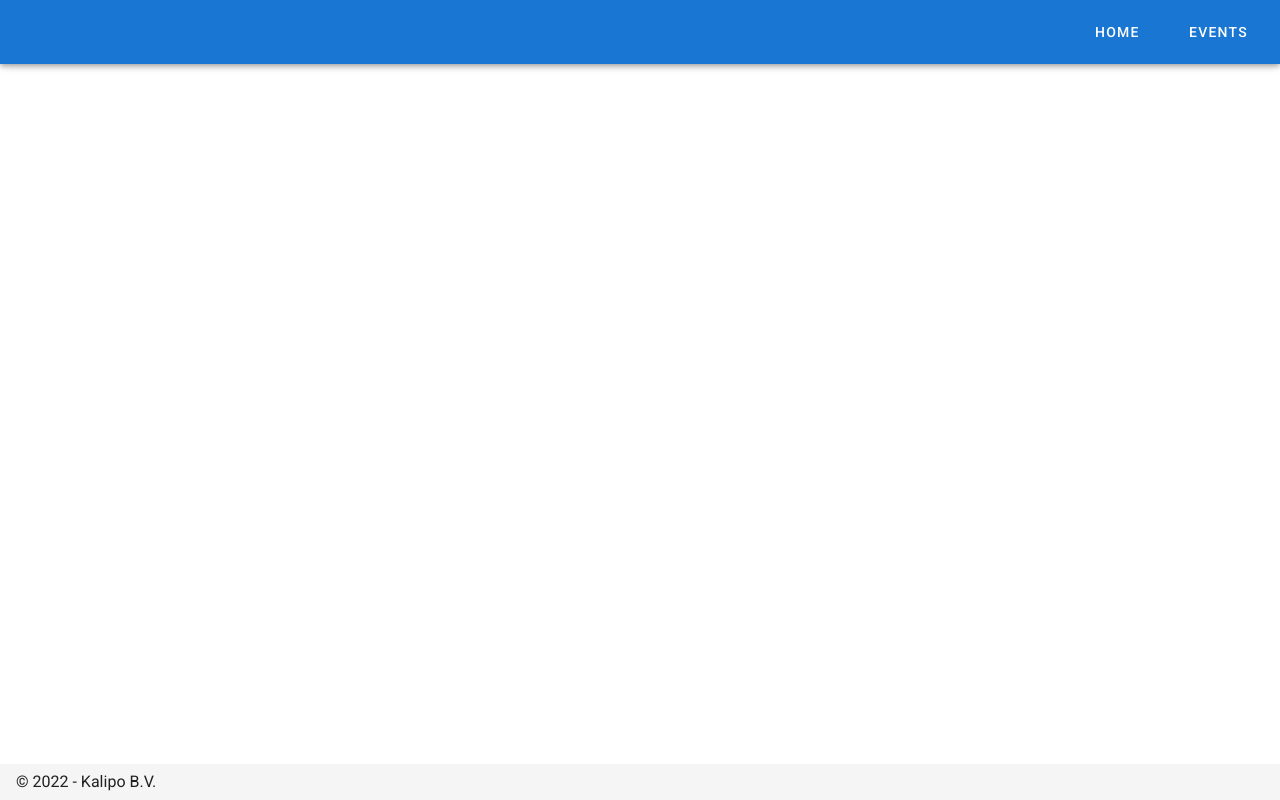
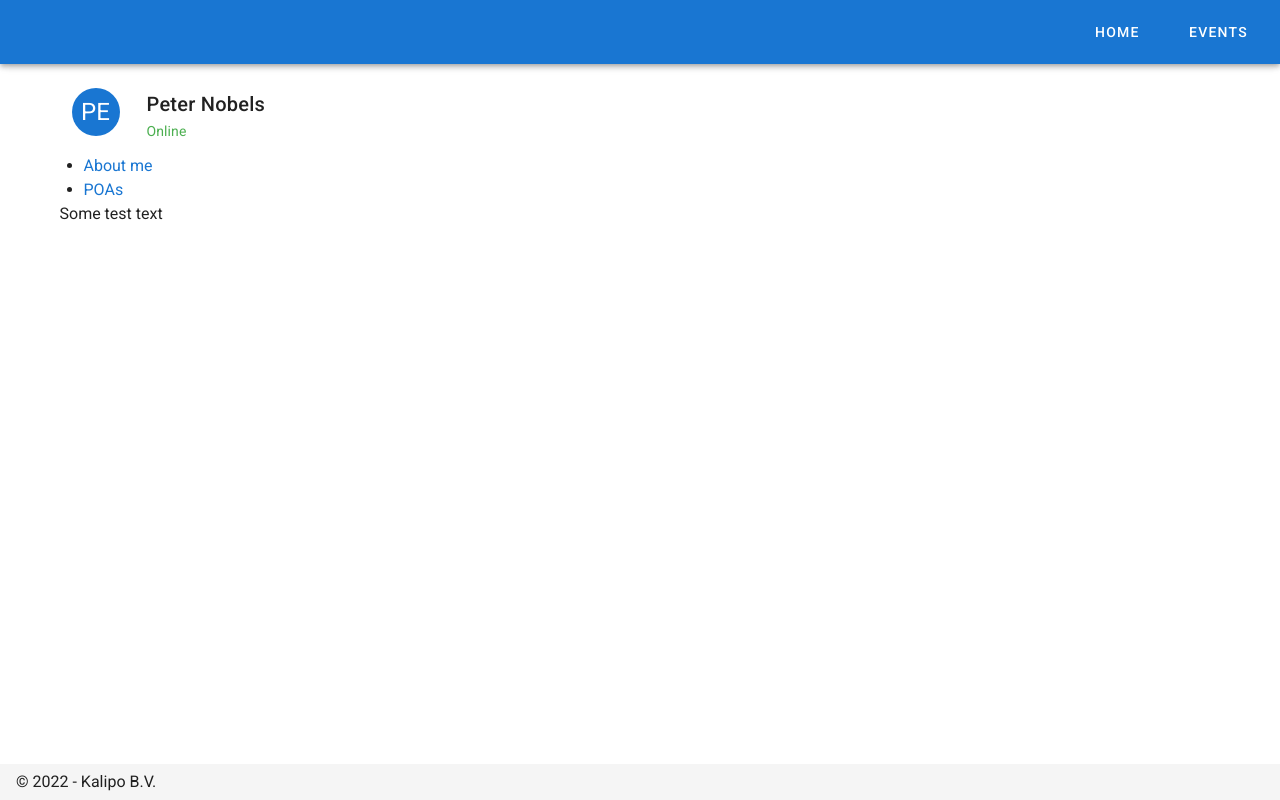
Before and after one commit to hesteren/client-poa, a Nuxt app: page /profiles/peter_nobels in a window 1280 px wide. Built offline with nearby package versions, Linux system fonts and the light colour scheme.

Commit message:
Logic tabnav, to be styled

```diff
--- /dev/null
+++ b/components/Tab.vue
@@ -0,0 +1,14 @@
+<template>
+  <div v-if="isSelected">
+    <slot></slot>
+  </div>
+</template>
+<script>
+export default {
+  props: {
+    isSelected: {
+      type: Boolean,
+    },
+  },
+};
+</script>
--- /dev/null
+++ b/components/TabNav.vue
@@ -0,0 +1,37 @@
+<template>
+  <!-- <TabNav tabs={[‘Home’, ‘Settings’, ‘Profile’]} selected={ selected }>…</TabNav> -->
+  <div style="width: 30%">
+    <ul class="nav nav-tabs">
+      <li v-for="tab in tabs" :key="tab" class="nav-item">
+        <a
+          class="nav-link"
+          :class="{ active: tab === selected }"
+          @click="setTab(tab)"
+          >{{ tab }}</a
+        >
+      </li>
+    </ul>
+    <slot></slot>
+  </div>
+</template>
+<script>
+export default {
+  name: "tabnav",
+  props: {
+    /* Holds all of the tabs data */
+    tabs: {
+      type: Array,
+      required: true,
+    },
+    selected: {
+      type: String,
+      required: true,
+    },
+  },
+  methods: {
+    setTab(tab) {
+      this.$emit("selected", tab);
+    },
+  },
+};
+</script>
--- a/pages/profile/_username.vue
+++ /dev/null
@@ -1,45 +0,0 @@
-<template>
-
-  <v-card id="card" max-width="300" elevation="0">
-
-    <v-container>
-      <v-row>
-
-        <v-col cols="12" md="3">
-          <v-avatar color="primary" >
-            <span class="white--text text-h5">{{ user.name.slice(0,2).toUpperCase() }}</span>
-          </v-avatar>
-        </v-col>
-
-        <v-col cols="12" md="6">
-          <v-card-title class="pa-0" id="name">{{ user.name }}</v-card-title>
-          <v-card-text class="pa-0 green--text" id="description">Online</v-card-text>
-        </v-col>
-
-      </v-row>
-
-    </v-container>
-  </v-card>
-
-
-</template>
-
-<script>
-export default {
-  name: "profile",
-
-  data: () => ({
-    user: Object,
-  }),
-
-  mounted() {
-    this.user = this.$store.state.users.users.find(
-      (user) => user.username === this.$route.params.username
-    );
-  }
-}
-</script>
-
-<style scoped>
-
-</style>
--- /dev/null
+++ b/pages/profiles/_username.vue
@@ -0,0 +1,65 @@
+<template>
+  <v-container>
+    <v-card id="card" max-width="300" elevation="0">
+      <v-container>
+        <v-row>
+          <v-col cols="12" md="3">
+            <v-avatar color="primary">
+              <span class="white--text text-h5">{{
+                user.name.slice(0, 2).toUpperCase()
+              }}</span>
+            </v-avatar>
+          </v-col>
+
+          <v-col cols="12" md="6">
+            <v-card-title class="pa-0" id="name">{{ user.name }}</v-card-title>
+            <v-card-text class="pa-0 green--text" id="description"
+              >Online</v-card-text
+            >
+          </v-col>
+        </v-row>
+      </v-container>
+    </v-card>
+    <TabNav
+      :tabs="['About me', 'POAs']"
+      :selected="selected"
+      @selected="setSelected"
+    >
+      <Tab :isSelected="selected === 'About me'">
+        <p>Some test text</p>
+      </Tab>
+      <Tab :isSelected="selected === 'POAs'">
+        <h1>More test text</h1>
+      </Tab>
+    </TabNav>
+  </v-container>
+</template>
+
+<script>
+import TabNav from "~/components/TabNav.vue";
+import Tab from "~/components/Tab.vue";
+export default {
+  name: "profile",
+  components: {
+    TabNav,
+    Tab,
+  },
+  methods: {
+    setSelected(tab) {
+      this.selected = tab;
+    },
+  },
+  data: () => ({
+    user: Object,
+    selected: "About me",
+  }),
+
+  mounted() {
+    this.user = this.$store.state.users.users.find(
+      (user) => user.username === this.$route.params.username
+    );
+  },
+};
+</script>
+
+<style scoped></style>
--- a/pages/test.vue
+++ /dev/null
@@ -1,7 +0,0 @@
-<template lang="">
-  <div></div>
-</template>
-<script>
-export default {};
-</script>
-<style lang=""></style>
```
